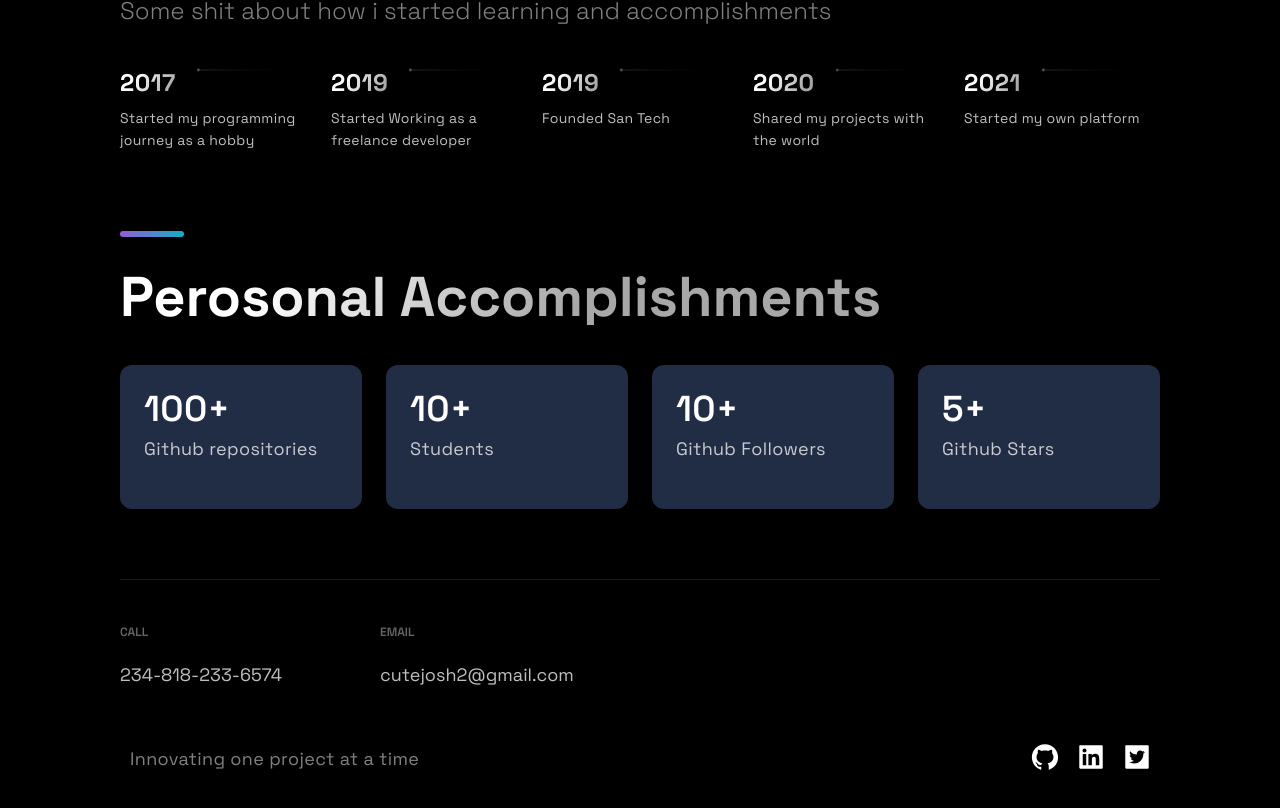
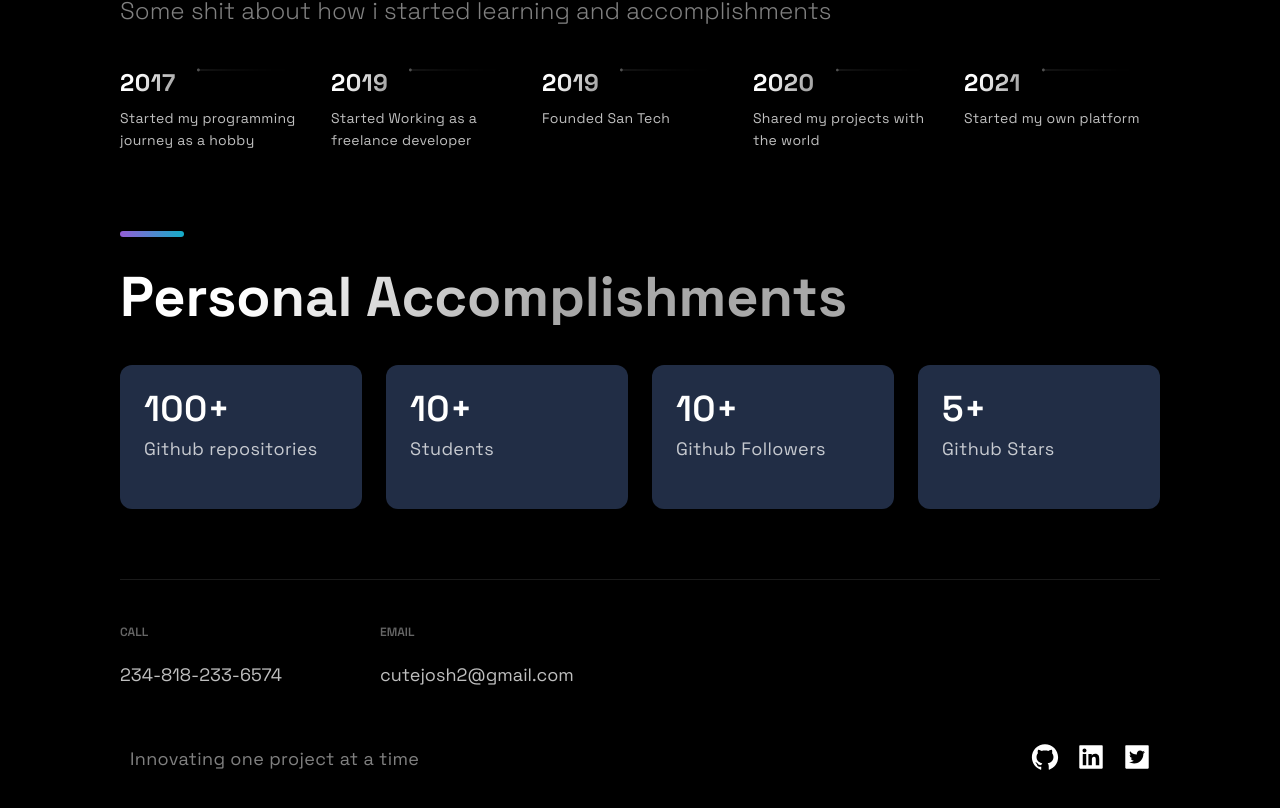
Before and after one commit to skynette/my-portfolio-website, a Next.js app: page / in a window 1280 px wide. Shown: the part 1938-2746 px from the top of the page. Built offline with nearby package versions, Linux system fonts and the light colour scheme.

Commit message:
fixed typo

```diff
--- a/src/components/Acomplishments/Acomplishments.js
+++ b/src/components/Acomplishments/Acomplishments.js
@@ -13,7 +13,7 @@ const data = [
 const Acomplishments = () => (
   <Section>
     <SectionTitle>
-      Perosonal Accomplishments
+      Personal Accomplishments
     </SectionTitle>
     <Boxes>
       {data.map((card, index) =>(
```
